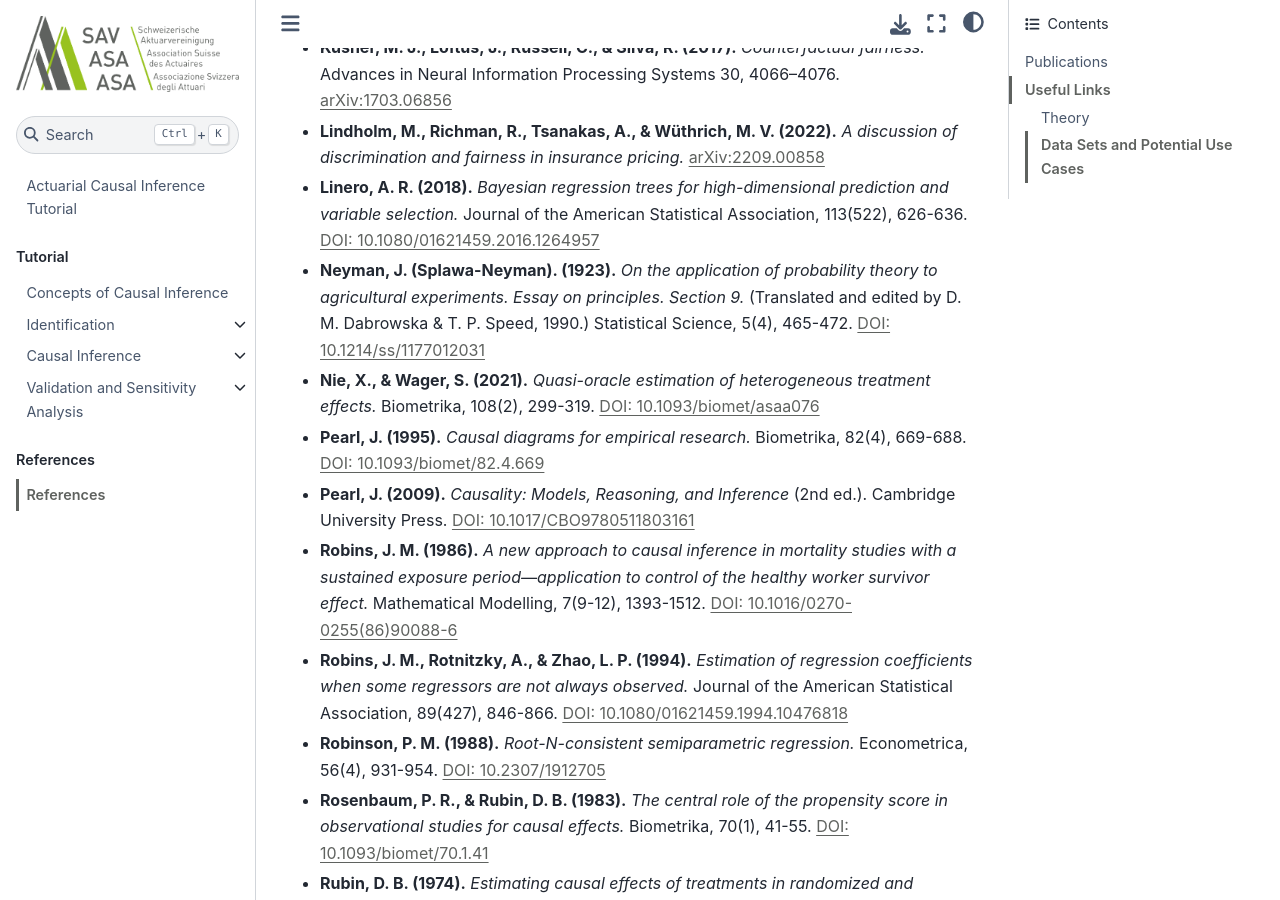
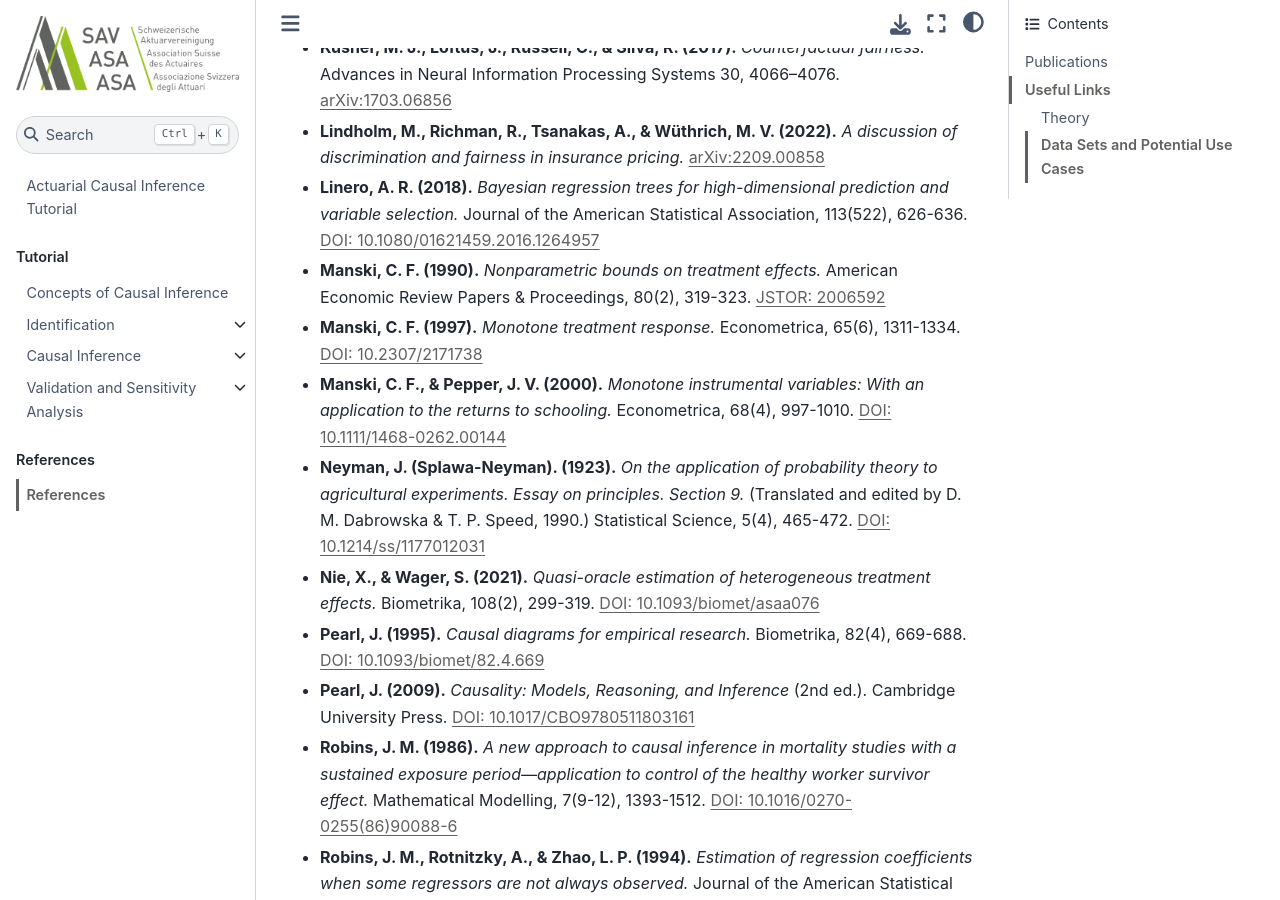
Before and after one commit to actuarial-data-science/ActuarialCausalInference, a Jupyter Book: the page built from papers/references.md, in a window 1280 px wide and 900 px high, scrolled down 3305 px. Built offline with Jupyter Book 1.0.4 settings and Sphinx 7.4.7 and the Sphinx Book theme 1.1.4, drawn with Linux system fonts in a browser that asks for light colours; pages that are not in the unit, such as notebooks, are missing from menus; comment, search, counter and statistics services are not loaded.

Commit message:
Correct Manski bounds definition, citations, and sharpening assumptions
Fix the sharp ATE bound formula in Definition manski-bounds: probability-
weight all terms and use y_min (not y_max) in the lower bound, giving an
interval of width y_max - y_min that contains zero by construction.
Attribute the no-assumption bounds to Manski (1990, AER P&P), not JASA, and
add the two insurance-relevant sharpening assumptions: monotone treatment
response (Manski, 1997) and monotone treatment selection (Manski & Pepper,
2000). Add the three Manski references.

```diff
--- a/papers/references.md
+++ b/papers/references.md
@@ -45,6 +45,9 @@
 * **Kusner, M. J., Loftus, J., Russell, C., & Silva, R. (2017).** *Counterfactual fairness.* Advances in Neural Information Processing Systems 30, 4066–4076. [arXiv:1703.06856](https://arxiv.org/abs/1703.06856)
 * **Lindholm, M., Richman, R., Tsanakas, A., & Wüthrich, M. V. (2022).** *A discussion of discrimination and fairness in insurance pricing.* [arXiv:2209.00858](https://arxiv.org/abs/2209.00858)
 * **Linero, A. R. (2018).** *Bayesian regression trees for high-dimensional prediction and variable selection.* Journal of the American Statistical Association, 113(522), 626-636. [DOI: 10.1080/01621459.2016.1264957](https://doi.org/10.1080/01621459.2016.1264957)
+* **Manski, C. F. (1990).** *Nonparametric bounds on treatment effects.* American Economic Review Papers & Proceedings, 80(2), 319-323. [JSTOR: 2006592](https://www.jstor.org/stable/2006592)
+* **Manski, C. F. (1997).** *Monotone treatment response.* Econometrica, 65(6), 1311-1334. [DOI: 10.2307/2171738](https://doi.org/10.2307/2171738)
+* **Manski, C. F., & Pepper, J. V. (2000).** *Monotone instrumental variables: With an application to the returns to schooling.* Econometrica, 68(4), 997-1010. [DOI: 10.1111/1468-0262.00144](https://doi.org/10.1111/1468-0262.00144)
 * **Neyman, J. (Splawa-Neyman). (1923).** *On the application of probability theory to agricultural experiments. Essay on principles. Section 9.* (Translated and edited by D. M. Dabrowska & T. P. Speed, 1990.) Statistical Science, 5(4), 465-472. [DOI: 10.1214/ss/1177012031](https://doi.org/10.1214/ss/1177012031)
 * **Nie, X., & Wager, S. (2021).** *Quasi-oracle estimation of heterogeneous treatment effects.* Biometrika, 108(2), 299-319. [DOI: 10.1093/biomet/asaa076](https://doi.org/10.1093/biomet/asaa076)
 * **Pearl, J. (1995).** *Causal diagrams for empirical research.* Biometrika, 82(4), 669-688. [DOI: 10.1093/biomet/82.4.669](https://doi.org/10.1093/biomet/82.4.669)
```
Also changed, not shown: tutorial/diagnostics.md (+13 -3 lines).
